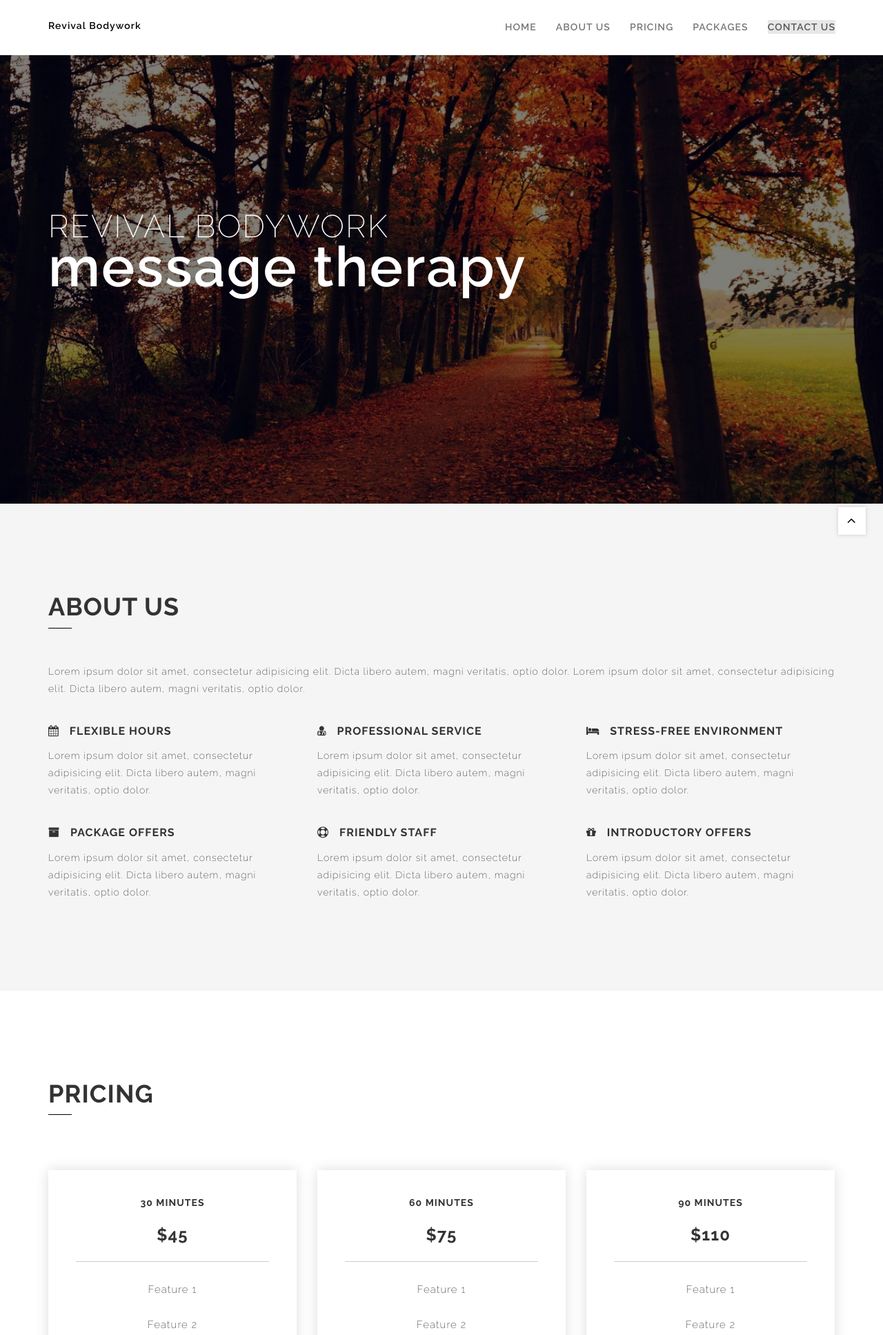
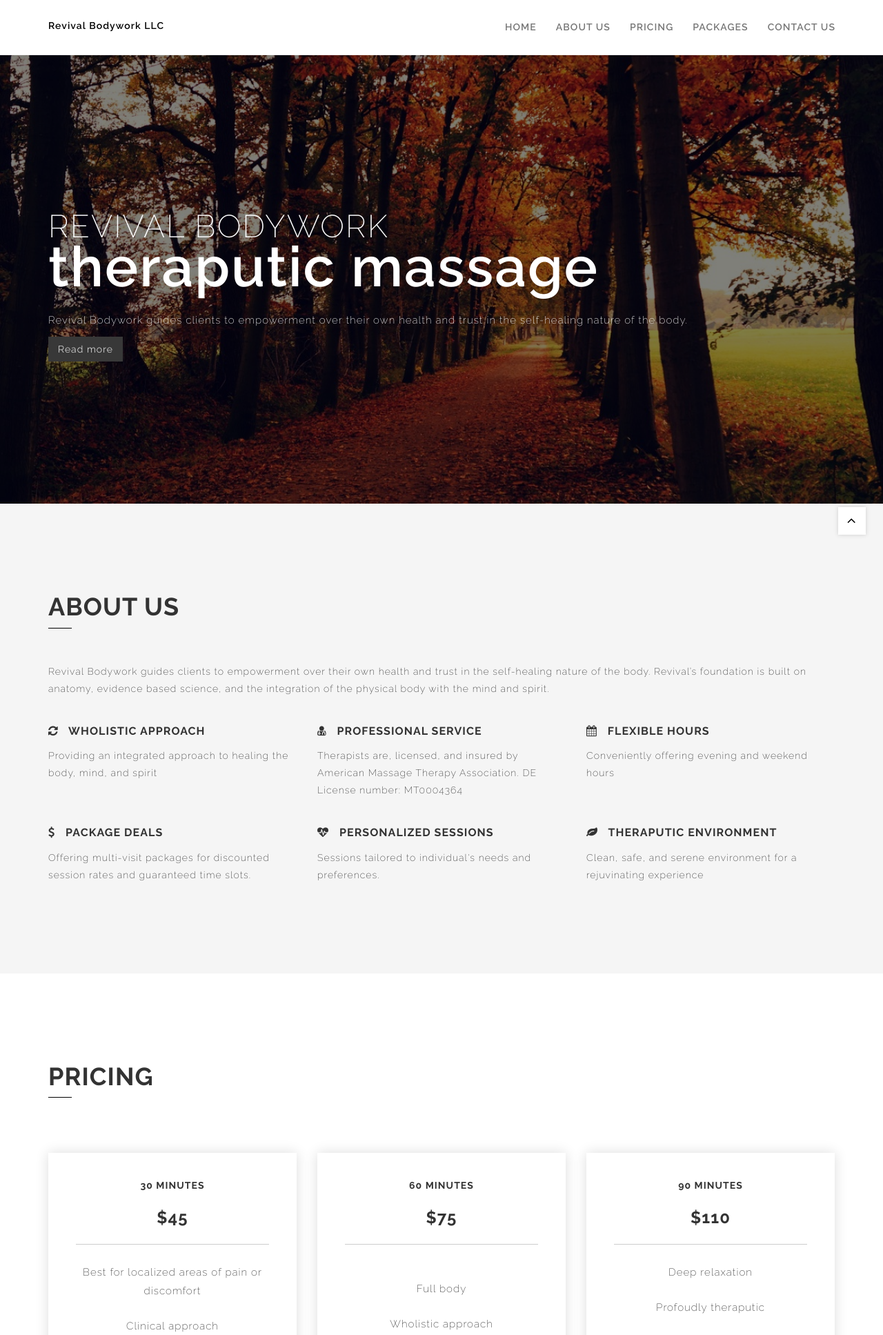
Before and after one commit to revivalbodywork/revivalbodywork.github.io, a PHP site: page / in a window 1280 px wide. Shown: the top 1935 px of the page at 69% size. Run offline with PHP 8.4, Linux system fonts and the light colour scheme.

Commit message:
Revision

```diff
--- a/assets/css/responsive.css
+++ b/assets/css/responsive.css
@@ -37,8 +37,12 @@
     margin-bottom:20px;
   }
 
-  #pricing, #packages, #contact {
+  #pricing, #packages {
     padding-top: 110px;
+    padding-bottom: 100px;
+  }
+
+  #affiliations {
     padding-bottom: 100px;
   }
 
@@ -88,9 +92,14 @@
     display: none!important;
   }
 
-  #pricing, #packages, #contact {
+  #pricing, #packages {
     padding-top: 100px;
     padding-bottom: 100px;
+  }
+
+  #affiliations {
+    padding-bottom: 100px;
+    text-align: center;
   }
 
   #parallax {
@@ -184,9 +193,14 @@
     padding-bottom: 10%;
   }
 
-  #pricing, #packages, #contact {
+  #pricing, #packages {
     padding-top: 100px;
     padding-bottom: 100px;
+  }
+
+  #affiliations {
+    padding-bottom: 100px;
+    text-align: center;
   }
 
   .service-item {
--- a/assets/css/styles.css
+++ b/assets/css/styles.css
@@ -68,6 +68,44 @@ h1, h2, h3, h4, h5, h6 {
   width: 100%;
   height: 100%;
   opacity: 0.8;
+}
+
+.btn-send{
+  background-color: #383838;
+  border-radius: 0;
+  border: 0;
+  color: #fff;
+  padding: 8px 14px;
+  -webkit-transition: all 0.2s ease-in-out;
+  -moz-transition: all 0.2s ease-in-out;
+  -ms-transition: all 0.2s ease-in-out;
+  -o-transition: all 0.2s ease-in-out;
+  transition: all 0.2s ease-in-out;
+}
+
+.btn-send:hover{
+  background-color: #000;
+  color: #fff;
+}
+
+.btn-readmore{
+  background-color: #383838;
+  border-radius: 0;
+  border: 0;
+  color: #fff;
+  padding: 10px 20px;
+  margin-top: 20px;
+  text-transform: uppercase;
+  -webkit-transition: all 0.2s ease-in-out;
+  -moz-transition: all 0.2s ease-in-out;
+  -ms-transition: all 0.2s ease-in-out;
+  -o-transition: all 0.2s ease-in-out;
+  transition: all 0.2s ease-in-out;
+}
+
+.btn-readmore:hover{
+  background-color: #000;
+  color: #fff;
 }
 
 /*
@@ -406,9 +444,9 @@ h1, h2, h3, h4, h5, h6 {
  |------------------------------------------------------------------------------
  */
 
-#contact{
+#contact {
   padding-top: 130px;
-  padding-bottom: 120px;
+  padding-bottom: 40px;
 }
 
 .contact-info .contact-content{
@@ -422,6 +460,17 @@ h1, h2, h3, h4, h5, h6 {
 .contact-info p i{
   font-size: 16px;
   margin-right: 10px;
+}
+
+/*
+ |------------------------------------------------------------------------------
+ | Affiliations
+ |------------------------------------------------------------------------------
+ */
+
+#affiliations {
+  text-align: right;
+  padding-bottom: 120px;
 }
 
 /*
--- a/assets/js/script.js
+++ b/assets/js/script.js
@@ -28,6 +28,8 @@ jQuery(function($){
       scrollTop: $(anchor.attr('href')).offset().top -79
     }, 1000);
 
+    anchor.blur();
+
     event.preventDefault();
 
   });
@@ -49,11 +51,12 @@ jQuery(function($){
   parallax();
 
   $('.parallax-quotes').owlCarousel({
+    paginationSpeed: 2000,
     singleItem:true,
-    lazyLoad: true,
+    lazyLoad : true,
     pagination:false,
-    navigation: false,
-    autoPlay: true
+    navigation : false,
+    autoPlay: true,
   });
 
   /*
--- a/index.html
+++ b/index.html
@@ -6,7 +6,7 @@
     <meta http-equiv="X-UA-Compatible" content="IE=edge">
     <meta name="viewport" content="width=device-width, initial-scale=1">
 
-    <title>Revival Bodywork &middot; Message therapy</title>
+    <title>Revival Bodywork LLC &middot; Massage therapy</title>
 
     <!-- CSS -->
     <link href="assets/css/bootstrap.min.css" rel="stylesheet">
@@ -23,7 +23,7 @@
     <![endif]-->
 
   </head>
-  <body data-spy="scroll" data-target="#header-navbar">
+  <body>
 
     <!-- Navbar -->
 
@@ -42,12 +42,12 @@
               <span class="icon-bar"></span>
               <span class="icon-bar"></span>
             </button>
-            <a class="logo" href="#home">Revival Bodywork</a>
+            <a class="logo" href="#home">Revival Bodywork LLC</a>
           </div>
 
           <div class="collapse navbar-collapse" id="header-navbar-collapse">
             <ul class="nav navbar-nav navbar-right">
-              <li class="active"><a href="#home">Home <span class="sr-only">(current)</span></a></li>
+              <li><a href="#home">Home <span class="sr-only">(current)</span></a></li>
               <li><a href="#about">About us</a></li>
               <li><a href="#pricing">Pricing</a></li>
               <li><a href="#packages">Packages</a></li>
@@ -68,7 +68,11 @@
           <div class="item active" style="background-image: url(assets/images/slider/01.jpg)">
             <div class="carousel-caption container">
               <h1>Revival Bodywork</h1>
-              <h2>Message therapy</h2>
+              <h2>Theraputic massage</h2>
+              <p>Revival Bodywork guides clients to empowerment over their own health and trust in the self-healing nature of the body.</p>
+              <a class="btn btn-send" href="#about">
+                Read more
+              </a>
             </div>
           </div>
         </div>
@@ -89,41 +93,49 @@
               <span class="rule"></span>
             </div>
 
-            <p>Lorem ipsum dolor sit amet, consectetur adipisicing elit. Dicta libero autem, magni veritatis, optio dolor. Lorem ipsum dolor sit amet, consectetur adipisicing elit. Dicta libero autem, magni veritatis, optio dolor.</p>
+            <p>Revival Bodywork guides clients to empowerment over their own health and trust in the self-healing nature of the body. Revival’s foundation is built on anatomy, evidence based science, and the integration of the physical body with the mind and spirit.</p>
 
           </div>
 
           <div class="col-md-4 col-sm-6 service-item">
-            <h2><i class="fa fa-calendar"></i> Flexible hours</h2>
-            <p>Lorem ipsum dolor sit amet, consectetur adipisicing elit. Dicta libero autem, magni veritatis, optio dolor.</p>
+            <h2><i class="fa fa-refresh"></i> Wholistic approach</h2>
+            <p>Providing an integrated approach to healing the body, mind, and spirit</p>
           </div>
 
           <div class="col-md-4 col-sm-6 service-item">
             <h2><i class="fa fa-user-md"></i> Professional service</h2>
-            <p>Lorem ipsum dolor sit amet, consectetur adipisicing elit. Dicta libero autem, magni veritatis, optio dolor.</p>
+            <p>
+              Therapists are, licensed, and insured by American Massage Therapy Association.
+              DE License number: MT0004364
+            </p>
           </div>
 
           <div class="col-md-4 col-sm-6 service-item">
-            <h2><i class="fa fa-bed"></i> Stress-free environment</h2>
-            <p>Lorem ipsum dolor sit amet, consectetur adipisicing elit. Dicta libero autem, magni veritatis, optio dolor.</p>
+            <h2><i class="fa fa-calendar"></i> Flexible hours</h2>
+            <p>Conveniently offering evening and weekend hours</p>
+          </div>
+
+        </div>
+
+        <div class="row">
+
+          <div class="col-md-4 col-sm-6 service-item">
+            <h2><i class="fa fa-dollar"></i> Package deals</h2>
+            <p>Offering multi-visit packages for discounted session rates and guaranteed time slots.</p>
           </div>
 
           <div class="col-md-4 col-sm-6 service-item">
-            <h2><i class="fa fa-archive"></i> Package offers</h2>
-            <p>Lorem ipsum dolor sit amet, consectetur adipisicing elit. Dicta libero autem, magni veritatis, optio dolor.</p>
+            <h2><i class="fa fa-heartbeat"></i> Personalized sessions</h2>
+            <p>Sessions tailored to individual's needs and preferences.</p>
           </div>
 
           <div class="col-md-4 col-sm-6 service-item">
-            <h2><i class="fa fa-life-ring"></i> Friendly Staff</h2>
-            <p>Lorem ipsum dolor sit amet, consectetur adipisicing elit. Dicta libero autem, magni veritatis, optio dolor.</p>
-          </div>
-
-          <div class="col-md-4 col-sm-6 service-item">
-            <h2><i class="fa fa-gift"></i> Introductory offers</h2>
-            <p>Lorem ipsum dolor sit amet, consectetur adipisicing elit. Dicta libero autem, magni veritatis, optio dolor.</p>
+            <h2><i class="fa fa-leaf"></i> Theraputic environment</h2>
+            <p>Clean, safe, and serene environment for a rejuvinating experience</p>
           </div>
 
         </div>
+
       </div>
     </section>
 
@@ -146,11 +158,10 @@
               <h3>$45</h3>
               <div class="rule"></div>
               <ul>
-                <li>Feature 1</li>
-                <li>Feature 2</li>
-                <li>Feature 3</li>
+                <li>Best for localized areas of pain or discomfort</li>
+                <li>Clinical approach</li>
               </ul>
-              <a href="#contact" class="btn btn-send">Schedule</a>
+              <a href="https://www.genbook.com/bookings/slot/reservation/30359674" class="btn btn-send" target="_blank">Schedule</a>
             </div>
           </div>
 
@@ -160,12 +171,13 @@
               <h3>$75</h3>
               <div class="rule"></div>
               <ul>
-                <li>Feature 1</li>
-                <li>Feature 2</li>
-                <li>Feature 3</li>
-                <li>Feature 4</li>
+                <li></li>
+                <li>Full body</li>
+                <li>Wholistic approach</li>
+                <li>Relaxation and stress relief</li>
+                <li></li>
               </ul>
-              <a href="#contact" class="btn btn-send">Schedule</a>
+              <a href="https://www.genbook.com/bookings/slot/reservation/30359674" class="btn btn-send" target="_blank">Schedule</a>
             </div>
           </div>
 
@@ -175,13 +187,11 @@
               <h3>$110</h3>
               <div class="rule"></div>
               <ul>
-                <li>Feature 1</li>
-                <li>Feature 2</li>
-                <li>Feature 3</li>
-                <li>Feature 4</li>
-                <li>Feature 5</li>
+                <li>Deep relaxation</li>
+                <li>Profoudly  theraputic</li>
+                <li>Fully integrated approach</li>
               </ul>
-              <a href="#contact" class="btn btn-send">Schedule</a>
+              <a href="https://www.genbook.com/bookings/slot/reservation/30359674" class="btn btn-send" target="_blank">Schedule</a>
             </div>
           </div>
 
@@ -205,13 +215,12 @@
           <div class="col-sm-4">
             <div class="pricing-panel text-center">
               <h5>Focus</h5>
-              <h3>$120 - $230</h3>
+              <p><strong>30 minute Session packages</strong></p>
               <div class="rule"></div>
               <ul>
-                <li>Series of 30 minute focus sessions</li>
+                <li><i>Best for injury, ongoing discomfort, and chronic pain</i></li>
                 <li>3 sessions for $120 (10% savings)</li>
                 <li>6 sessions for $230 (15% savings)</li>
-                <li>Best for injury, ongoing discomfort, and chronic pain</li>
               </ul>
               <a href="#contact" class="btn btn-send">Schedule</a>
             </div>
@@ -220,13 +229,12 @@
           <div class="col-sm-4">
             <div class="pricing-panel text-center">
               <h5>Revival</h5>
-              <h3>$200 - $295</h3>
+              <p><strong>3 session packages</strong></p>
               <div class="rule"></div>
               <ul>
-                <li>Series of 60 or 90 minute sessions</li>
+                <li><i>Best for overall rejuvenation of the mind and body</i></li>
                 <li>3x 60 minute sessions for $200 (10% savings)</li>
                 <li>3x 90 minute sessions for $295 (10% savings)</li>
-                <li>Best for overall rejuvenation of the mind and body</li>
               </ul>
               <a href="#contact" class="btn btn-send">Schedule</a>
             </div>
@@ -235,13 +243,12 @@
           <div class="col-sm-4">
             <div class="pricing-panel text-center">
               <h5>Wellbeing</h5>
-              <h3>$720 - $1055</h3>
+              <p><strong>12 session packages</strong></p>
               <div class="rule"></div>
               <ul>
-                <li>Series of 60 or 90 minute sessions</li>
+                <li><i>Ideal for longterm commitment to health and wellbeing</i></li>
                 <li>12x 60 minute sessions for $720 (20% savings)</li>
                 <li>12x 90 minute sessions for $1055 (20% savings)</li>
-                <li>Ideal for longterm commitment to health and wellbeing</li>
               </ul>
               <a href="#contact" class="btn btn-send">Schedule</a>
             </div>
@@ -311,13 +318,14 @@
 
           <div class="col-sm-5 contact-info">
             <p class="contact-content">
-              Schedule an appointment by phone, email or on the web at <a href="https://www.genbook.com/bookings/slot/reservation/30359674" target="_blank">Genbook</a>.
+              <strong>By appointment only.</strong>
+              Schedule an appointment by phone, email or on the web at <a href="https://www.genbook.com/bookings/slot/reservation/30359674" target="_blank">Genbook</a>. Call for same day appointment.
             </p>
             <p class="st-address">
-              <i class="fa fa-map-marker"></i> <strong>1813 Marsh Road, Suite C, Wilmington, DE 19810</strong>
+              <i class="fa fa-map-marker"></i> <strong><a href="https://www.google.com/maps/place/1813+Marsh+Rd+c,+Wilmington,+DE+19810/@39.8031204,-75.5058439,17z/data=!4m13!1m7!3m6!1s0x89c6e49f8d80ed73:0x5e6277600fff2f0e!2s1813+Marsh+Rd+c,+Wilmington,+DE+19810!3b1!8m2!3d39.8031204!4d-75.5036552!3m4!1s0x89c6e49f8d80ed73:0x5e6277600fff2f0e!8m2!3d39.8031204!4d-75.5036552">1813 Marsh Road, Suite C, Wilmington, DE 19810</a></strong>
             </p>
             <p class="st-phone">
-              <i class="fa fa-mobile"></i> <strong><a href="tel:+3024011818">(302) 401-1818</a></strong>
+              <i class="fa fa-mobile"></i> <strong><a href="tel:3024011818">(302) 401-1818</a></strong>
             </p>
             <p class="st-email">
               <i class="fa fa-envelope-o"></i> <strong><a href="mailto:bodywork@revival.love">bodywork@revival.love</a></strong>
@@ -327,6 +335,9 @@
             </p>
             <p class="st-website">
               <i class="fa fa-globe"></i> <strong>www.revival.love</strong>
+            </p>
+            <p class="st-facebook">
+              <i class="fa fa-facebook-square"></i> <strong><a href="https://www.facebook.com/revivalbodywork" target="_blank">Follow us</a></strong>
             </p>
 
           </div>
@@ -377,6 +388,19 @@
       </div>
     </section>
 
+    <section id="affiliations">
+      <div class="container">
+        <div class="row">
+          <div class="col-md-12">
+            <hr />
+            <a href="https://www.amtamassage.org/index.html">
+              <img src="assets/images/amta.png" alt="Mountain View" style="width: 250px;">
+            </a>
+          </div>
+        </div>
+      </div>
+    </section>
+
 	<!-- Footer -->
 
     <footer id="footer">
@@ -384,11 +408,14 @@
         <div class="row">
 
           <div class="col-sm-6 col-sm-push-6 footer-social-icons">
+
+            <!--
             <span>Follow us:</span>
             <a href=""><i class="fa fa-facebook"></i></a>
             <a href=""><i class="fa fa-twitter"></i></a>
             <a href=""><i class="fa fa-google-plus"></i></a>
             <a href=""><i class="fa fa-pinterest-p"></i></a>
+            -->
           </div>
 
           <div class="col-sm-6 col-sm-pull-6 copyright">
```
Also changed, not shown: assets/images/amta.png (added).
